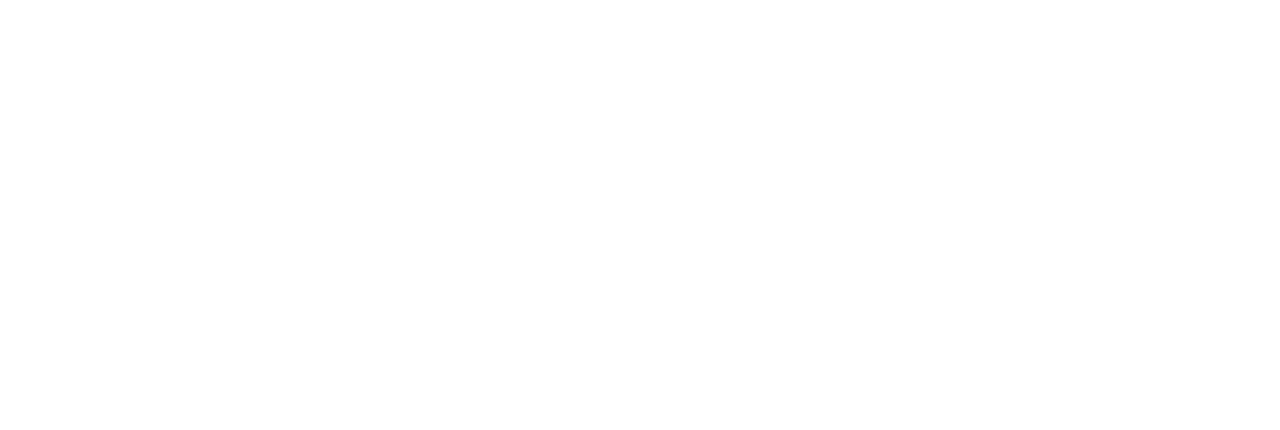
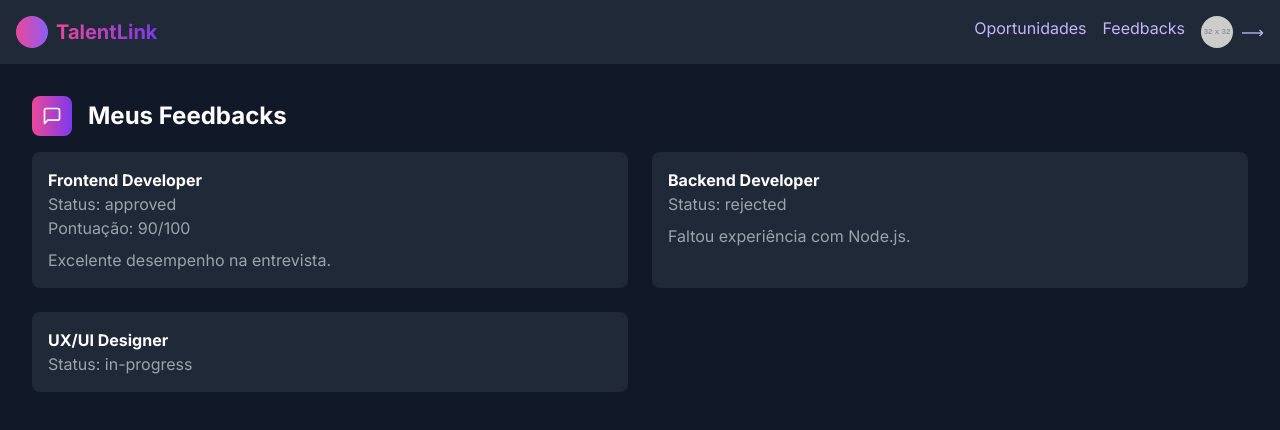
Before and after one commit to Talent-Link/front-end, a React (Vite) app: page /feedbacks in a window 1280 px wide. Before the commit this address had no page. Shown: the top 430 px of the page. Built offline with nearby package versions, Linux system fonts and the light colour scheme.

Commit message:
feat: adicionar página de feedbacks e componente de cabeçalho, além de implementar filtros na tela de dashboard

```diff
--- a/package.json
+++ b/package.json
@@ -14,6 +14,7 @@
     "lucide-react": "^0.344.0",
     "react": "^18.3.1",
     "react-dom": "^18.3.1",
+    "react-icons": "^5.5.0",
     "react-router-dom": "^7.6.0"
   },
   "devDependencies": {
--- a/src/App.tsx
+++ b/src/App.tsx
@@ -8,7 +8,8 @@
 import CallToAction from './components/components-landing-page/planos';
 import Footer from './components/components-landing-page/Footer';
 import TalentLinkLogin from './pages/Candidato/loginCandidato';
-import Dashboard from './pages/Candidato/dashboardCandidato'; // Certifique-se de que o nome do componente está correto
+import Dashboard from './pages/Candidato/dashboardCandidato';
+import Feedbacks from './pages/Candidato/Feedbacks';
 
 function App() {
   return (
@@ -30,7 +31,8 @@
             </>
           } />
           <Route path="/login" element={<TalentLinkLogin />} />
-          <Route path="/dashboard" element={<Dashboard />} /> {/* Nova rota adicionada */}
+          <Route path="/dashboard" element={<Dashboard />} />
+          <Route path="/feedbacks" element={<Feedbacks />} />
         </Routes>
       </div>
     </Router>
--- /dev/null
+++ b/src/components/headerCandidato.tsx
@@ -0,0 +1,24 @@
+import React from 'react';
+
+const headerCandidato: React.FC = () => {
+    const userPhotoUrl = "https://via.placeholder.com/32";
+
+    return (
+        <header className="flex justify-between items-center p-4 bg-gray-800">
+            <div className="flex items-center gap-2">
+                <div className="w-8 h-8 bg-gradient-to-r from-pink-500 to-purple-500 rounded-full" />
+                <h1 className="text-xl font-bold bg-clip-text text-transparent bg-gradient-to-r from-pink-500 to-purple-600">TalentLink</h1>
+            </div>
+            <nav className="flex gap-4">
+                <a href="/Dashboard" className="text-purple-300 hover:text-white">Oportunidades</a>
+                <a href="/feedbacks" className="text-purple-300 hover:text-white">Feedbacks</a>
+                <div className="flex items-center gap-2">
+                    <img src={userPhotoUrl} alt="User" className="w-8 h-8 rounded-full" />
+                    <button className="text-purple-300 hover:text-white">⟶</button>
+                </div>
+            </nav>
+        </header>
+    );
+};
+
+export default headerCandidato;
--- a/src/pages/Candidato/dashboardCandidato.tsx
+++ b/src/pages/Candidato/dashboardCandidato.tsx
@@ -1,5 +1,7 @@
 import React, { useState } from 'react';
 import JobDetailsModal from '../../components/JobDetailsModal';
+import { FaFilter } from 'react-icons/fa';
+import feedbacks from './Feedbacks';
 
 const Dashboard: React.FC = () => {
     const userPhotoUrl = "https://via.placeholder.com/32";
@@ -11,6 +13,10 @@
         requirements: ''
     });
 
+    const [searchTerm, setSearchTerm] = useState('');
+    const [isFilterMenuOpen, setIsFilterMenuOpen] = useState(false);
+    const [selectedFilters, setSelectedFilters] = useState<string[]>([]);
+
     const openModal = (title: string, description: string, requirements: string) => {
         setSelectedJob({ title, description, requirements });
         setIsModalOpen(true);
@@ -18,16 +24,79 @@
 
     const closeModal = () => setIsModalOpen(false);
 
+    const toggleFilterMenu = () => setIsFilterMenuOpen(!isFilterMenuOpen);
+
+    const toggleFilter = (filter: string) => {
+        setSelectedFilters((prev) =>
+            prev.includes(filter) ? prev.filter((f) => f !== filter) : [...prev, filter]
+        );
+    };
+
     return (
         <div className="min-h-screen flex flex-col bg-gray-900 text-white">
             <header className="flex justify-between items-center p-4 bg-gray-800">
                 <div className="flex items-center gap-2">
-                    <h1 className="text-xl font-bold">TalentLink</h1>
+                    <div className="w-8 h-8 bg-gradient-to-r from-pink-500 to-purple-500 rounded-full" />
+                    <h1 className="text-xl font-bold bg-clip-text text-transparent bg-gradient-to-r from-pink-500 to-purple-600">TalentLink</h1>
                 </div>
+                <nav className="flex gap-4">
+                    <a href="#" className="text-purple-300 hover:text-white">Oportunidades</a>
+                    <a href="/feedbacks" className="text-purple-300 hover:text-white">Feedbacks</a>
+                    <div className="flex items-center gap-2">
+                        <img src={userPhotoUrl} alt="User" className="w-8 h-8 rounded-full" />
+                        <button className="text-purple-300 hover:text-white">⟶</button>
+                    </div>
+                </nav>
             </header>
 
             <main className="p-8 flex-grow">
                 <h2 className="text-2xl font-bold mb-2">Banco de Oportunidades</h2>
+
+                <div className="relative mb-4">
+                    <input
+                        type="text"
+                        placeholder="Pesquisar oportunidades..."
+                        value={searchTerm}
+                        onChange={(e) => setSearchTerm(e.target.value)}
+                        className="w-full p-2 rounded bg-gray-800 text-white placeholder-gray-500 focus:outline-none focus:ring-2 focus:ring-purple-500"
+                    />
+                    <button
+                        onClick={toggleFilterMenu}
+                        className="absolute right-2 top-2 text-purple-400 hover:text-white"
+                    >
+                        <FaFilter size={20} />
+                    </button>
+                    {isFilterMenuOpen && (
+                        <div className="absolute right-0 mt-2 w-48 bg-gray-800 rounded shadow-lg z-10">
+                            <div className="p-2">
+                                <label className="flex items-center gap-2">
+                                    <input
+                                        type="checkbox"
+                                        checked={selectedFilters.includes('Remoto')}
+                                        onChange={() => toggleFilter('Remoto')}
+                                    />
+                                    Remoto
+                                </label>
+                                <label className="flex items-center gap-2 mt-2">
+                                    <input
+                                        type="checkbox"
+                                        checked={selectedFilters.includes('Híbrido')}
+                                        onChange={() => toggleFilter('Híbrido')}
+                                    />
+                                    Híbrido
+                                </label>
+                                <label className="flex items-center gap-2 mt-2">
+                                    <input
+                                        type="checkbox"
+                                        checked={selectedFilters.includes('Presencial')}
+                                        onChange={() => toggleFilter('Presencial')}
+                                    />
+                                    Presencial
+                                </label>
+                            </div>
+                        </div>
+                    )}
+                </div>
 
                 <div className="grid grid-cols-1 md:grid-cols-2 lg:grid-cols-3 gap-4">
                     <div className="bg-gray-800 p-4 rounded-lg">
--- /dev/null
+++ b/src/pages/Candidato/feedbacks.tsx
@@ -0,0 +1,69 @@
+import React from 'react';
+import { MessageSquare } from 'lucide-react';
+import Header from '../../components/headerCandidato';
+
+interface Feedback {
+    id: string;
+    jobTitle: string;
+    date: string;
+    status: 'approved' | 'rejected' | 'in-progress';
+    score?: number;
+    comment?: string;
+}
+
+const mockFeedbacks: Feedback[] = [
+    {
+        id: '1',
+        jobTitle: 'Frontend Developer',
+        date: '2025-05-10',
+        status: 'approved',
+        score: 90,
+        comment: 'Excelente desempenho na entrevista.'
+    },
+    {
+        id: '2',
+        jobTitle: 'Backend Developer',
+        date: '2025-05-08',
+        status: 'rejected',
+        comment: 'Faltou experiência com Node.js.'
+    },
+    {
+        id: '3',
+        jobTitle: 'UX/UI Designer',
+        date: '2025-05-05',
+        status: 'in-progress'
+    }
+];
+
+const feedbacks: React.FC = () => {
+    return (
+        <div className="min-h-screen flex flex-col bg-gray-900 text-white">
+            <Header />
+            <div className="p-8">
+                <header className="flex items-center mb-4">
+                    <div className="w-10 h-10 rounded-lg bg-gradient-to-r from-pink-500 to-purple-600 flex items-center justify-center mr-4">
+                        <MessageSquare className="text-white" size={20} />
+                    </div>
+                    <h1 className="text-2xl font-bold">Meus Feedbacks</h1>
+                </header>
+
+                <div className="grid grid-cols-1 md:grid-cols-2 gap-6">
+                    {mockFeedbacks.length === 0 ? (
+                        <p className="text-gray-400">Você ainda não possui feedbacks de candidaturas.</p>
+                    ) : (
+                        mockFeedbacks.map(feedback => (
+                            <div key={feedback.id} className="bg-gray-800 rounded-lg p-4">
+                                <h3 className="font-bold">{feedback.jobTitle}</h3>
+                                <p className="text-gray-400">Status: {feedback.status}</p>
+                                {feedback.score && <p className="text-gray-400">Pontuação: {feedback.score}/100</p>}
+                                {feedback.comment && <p className="text-gray-400 mt-2">{feedback.comment}</p>}
+                            </div>
+                        ))
+                    )}
+                </div>
+            </div>
+        </div>
+    );
+};
+
+export default feedbacks;
```
Also changed, not shown: 1 other file (tests, documents, lock files or other folders).
